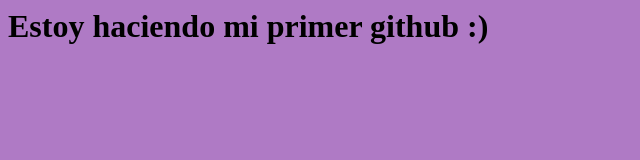
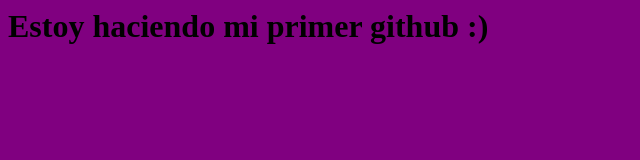
Before and after one commit to arodriguezCRN/2021agm4, a plain HTML site: page index.html in a window 1280 px wide. Shown: the whole page, without its empty margins (0-640 px from the left). Drawn offline with Linux system fonts and the light colour scheme.

Commit message:
Update estils.css

```diff
--- a/estils.css
+++ b/estils.css
@@ -1,3 +1,3 @@
 body {
-  background-color: #AF7AC5;
+  background-color: purple;
 }
```
